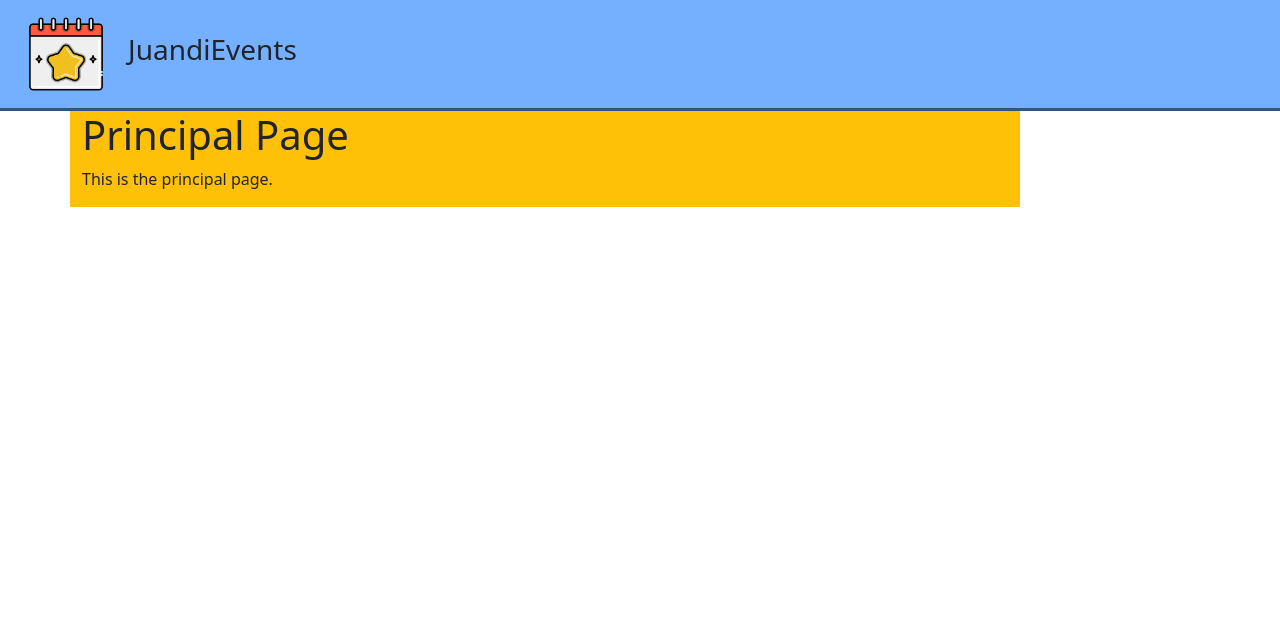
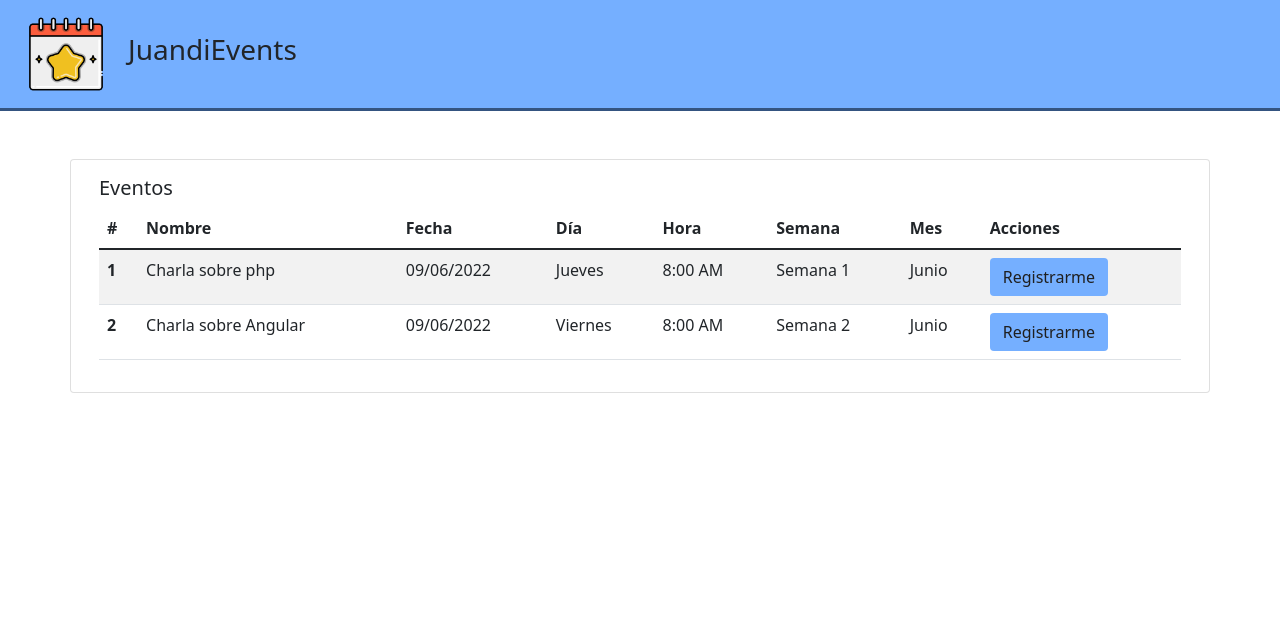
Before and after one commit to juandixdd/php_crud_final_eventos, a PHP site: page /principalPage.php in a window 1280 px wide. Shown: the top 633 px of the page. Run offline with PHP 8.4, Linux system fonts and the light colour scheme.

Commit message:
Se agrega tabla de eventos

```diff
--- a/principalPage.php
+++ b/principalPage.php
@@ -1,12 +1,56 @@
 <?php include 'template/header.php'; ?>
 
-<div class="container">
+<div class="container mt-5 mb-5">
     <div class="row">
-        <div class="col-md-10 bg-warning">
-            <h1>Principal Page</h1>
-            <p>
-                This is the principal page.
-            </p>
+        <div class="card">
+            <div class="card-body">
+                <h5 class="card-title">Eventos</h5>
+
+                <table class="table table-striped">
+                    <thead>
+                        <tr>
+                            <th scope="col">#</th>
+                            <th scope="col">Nombre</th>
+                            <th scope="col">Fecha</th>
+                            <th scope="col">Día</th>
+                            <th scope="col">Hora</th>
+                            <th scope="col">Semana</th>
+                            <th scope="col">Mes</th>
+                            <th scope="col">Acciones</th>
+                        </tr>
+                    </thead>
+                    <tbody>
+                        <tr>
+                            <th scope="row">1</th>
+                            <td>Charla sobre php</td>
+                            <td>09/06/2022</td>
+                            <td>Jueves</td>
+                            <td>8:00 AM</td>
+                            <td>Semana 1</td>
+                            <td>Junio</td>
+                            <td>
+                                <a href="" class="btn btn-custom-primary">Registrarme</a>
+                            </td>
+                        </tr>
+
+                        <tr>
+                            <th scope="row">2</th>
+                            <td>Charla sobre Angular</td>
+                            <td>09/06/2022</td>
+                            <td>Viernes</td>
+                            <td>8:00 AM</td>
+                            <td>Semana 2</td>
+                            <td>Junio</td>
+                            <td>
+                                <a href="" class="btn btn-custom-primary">Registrarme</a>
+                            </td>
+                        </tr>
+
+
+                    </tbody>
+                </table>
+
+            </div>
         </div>
     </div>
 </div>
```
